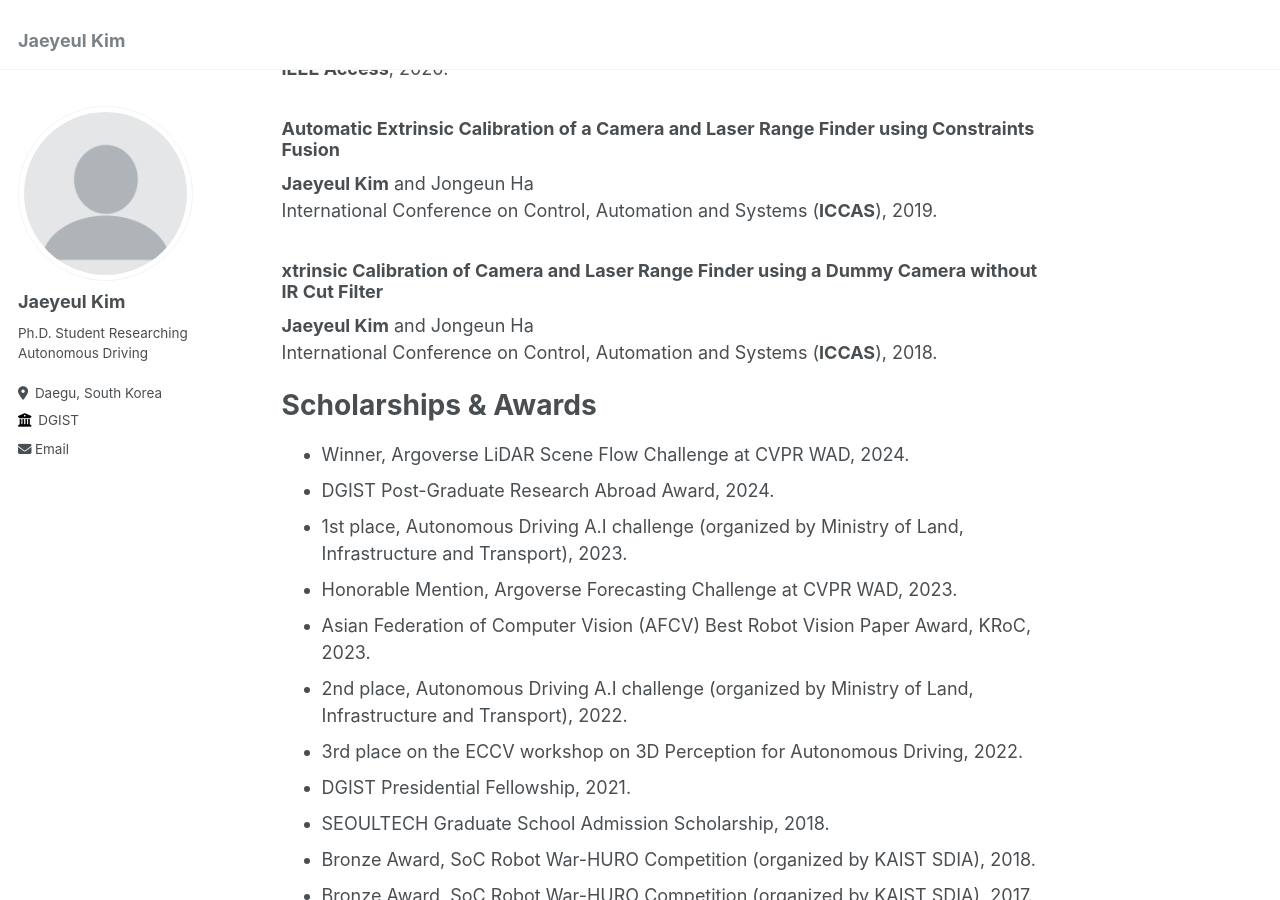
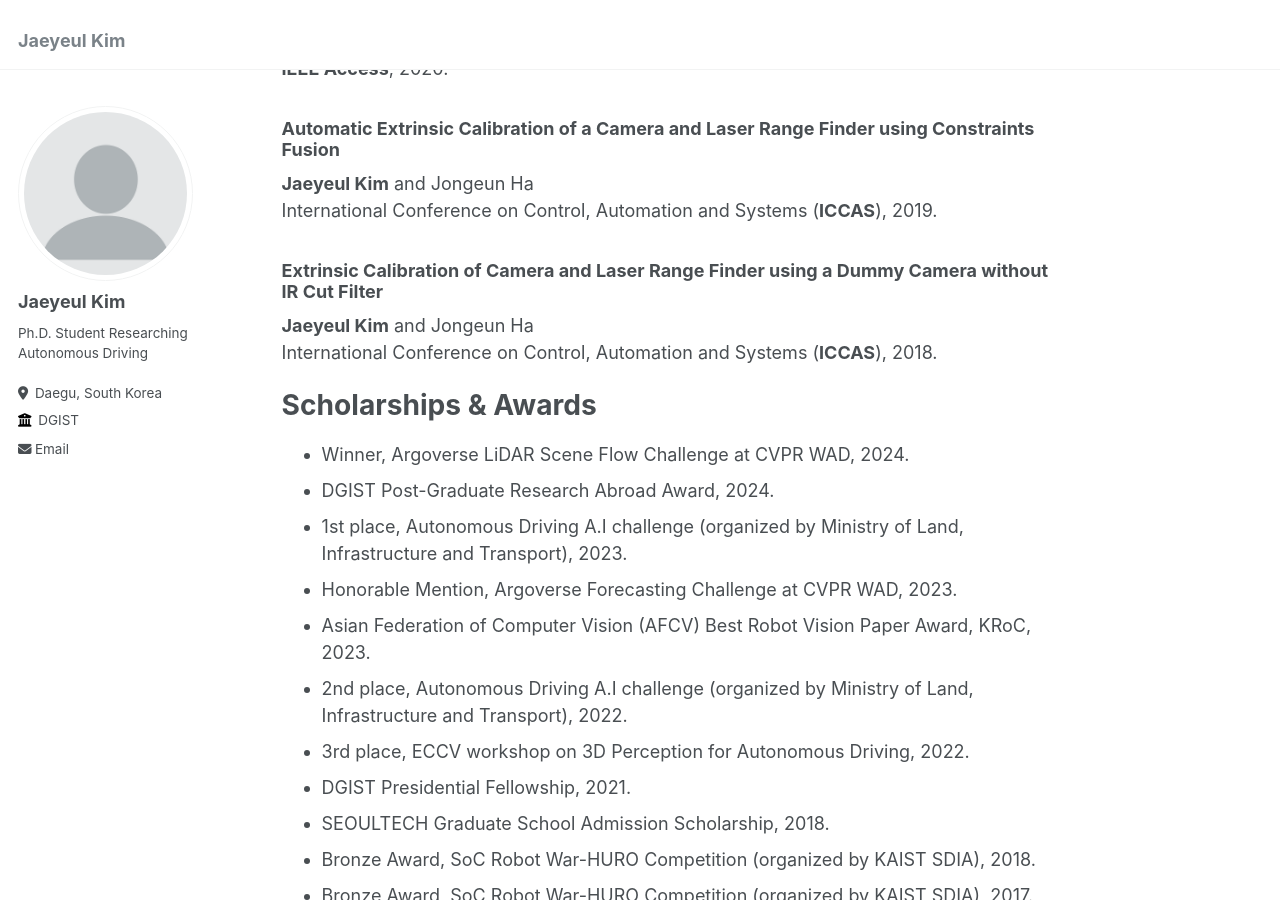
Before and after one commit to jykim94/jykim94.github.io, a Jekyll site: the page built from _pages/about.md, in a window 1280 px wide and 900 px high, scrolled down 2015 px. Built offline with Jekyll 4.4.1, drawn with Linux system fonts in a browser that asks for light colours.

Commit message:
Updated specific content

```diff
--- a/_pages/about.md
+++ b/_pages/about.md
@@ -75,7 +75,7 @@ ECCV workshop on 3D Perception for Autonomous Driving (**ECCVw**), 2022. (Techni
 **Jaeyeul Kim** and Jongeun Ha<br>
 International Conference on Control, Automation and Systems (**ICCAS**), 2019.
 
-### xtrinsic Calibration of Camera and Laser Range Finder using a Dummy Camera without IR Cut Filter
+### Extrinsic Calibration of Camera and Laser Range Finder using a Dummy Camera without IR Cut Filter
 **Jaeyeul Kim** and Jongeun Ha<br>
 International Conference on Control, Automation and Systems (**ICCAS**), 2018.
 
@@ -88,7 +88,7 @@ Scholarships & Awards
 - Honorable Mention, Argoverse Forecasting Challenge at CVPR WAD, 2023.
 - Asian Federation of Computer Vision (AFCV) Best Robot Vision Paper Award, KRoC, 2023.
 - 2nd place, Autonomous Driving A.I challenge (organized by Ministry of Land, Infrastructure and Transport), 2022.
-- 3rd place on the ECCV workshop on 3D Perception for Autonomous Driving, 2022.
+- 3rd place, ECCV workshop on 3D Perception for Autonomous Driving, 2022.
 - DGIST Presidential Fellowship, 2021.
 - SEOULTECH Graduate School Admission Scholarship, 2018.
 - Bronze Award, SoC Robot War-HURO Competition (organized by KAIST SDIA), 2018.
```
